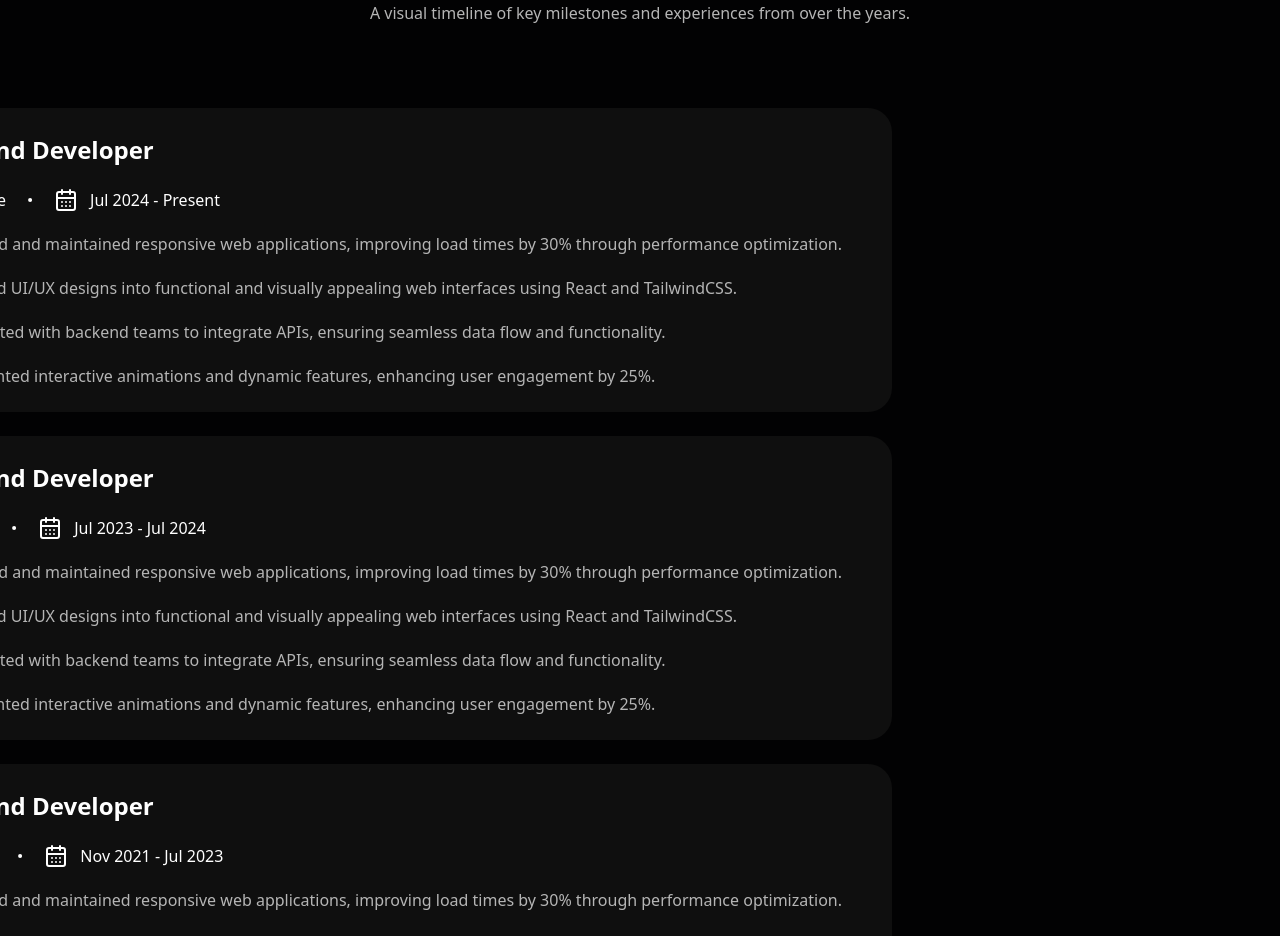
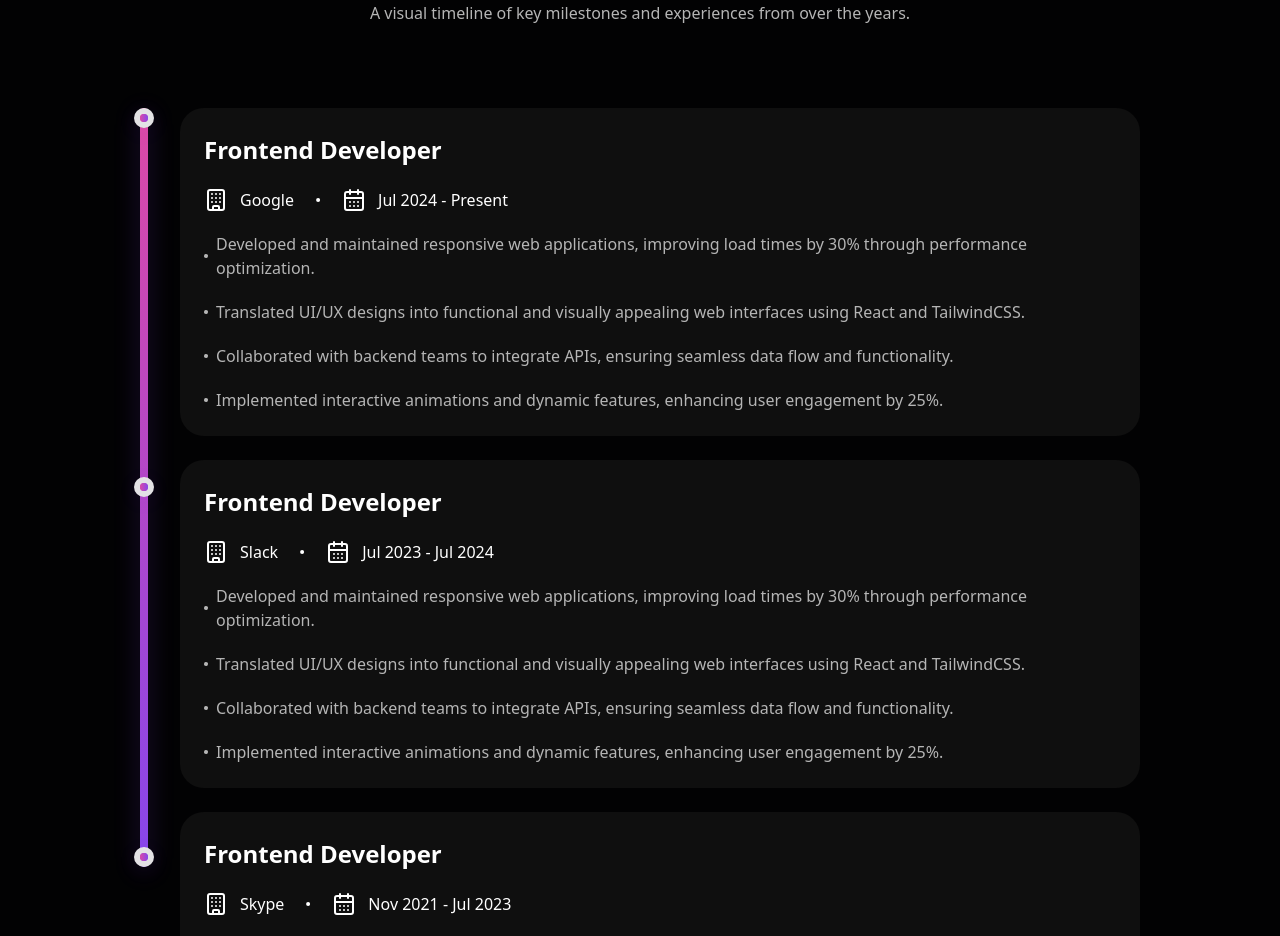
Before and after one commit to cindynufa/cindynufa-portfolio-5-wph, a Next.js app: page / in a window 1280 px wide. Shown: the part 2154-3090 px from the top of the page. Built offline with nearby package versions, Linux system fonts and the light colour scheme.

Commit message:
Feat: added circle at line

```diff
--- a/src/components/career/CareerCard.tsx
+++ b/src/components/career/CareerCard.tsx
@@ -6,9 +6,9 @@ import CareerCardLine from './CareerCardLine';
 
 export default function CareerCard() {
   return (
-    <div className="flex flex-row w-full gap-6">
+    <div className="relative flex flex-row w-full gap-6">
       <CareerCardLine />
-      <div className="flex flex-col w-full gap-6">
+      <div className="flex flex-col w-full gap-6 ml-10">
         {CareerCardConst.map((careerCard, index) => (
           <div
             key={index}
--- a/src/components/career/CareerCardLine.tsx
+++ b/src/components/career/CareerCardLine.tsx
@@ -1,10 +1,14 @@
 export default function CareerCardLine() {
   return (
-    <div className="w-fit line translate-y-70 -ml-70">
-      <div className="relative flex flex-col w-5 h-5 border-6 rounded-full justify-between">
-        <div className="absolute line-circle"></div>
-        <div className="absolute line-circle"></div>
-        <div className="absolute line-circle"></div>
+    <div className="absolute flex flex-col h-[calc(100%-273px)] top-0 line justify-between">
+      <div className="w-5 h-5 -ml-1.5 border-6 rounded-full">
+        <div className="absolute line-circle" />
+      </div>
+      <div className="w-5 h-5 -ml-1.5 border-6 rounded-full">
+        <div className="absolute line-circle" />
+      </div>
+      <div className="w-5 h-5 -ml-1.5 border-6 rounded-full">
+        <div className="absolute line-circle" />
       </div>
     </div>
   );
```
